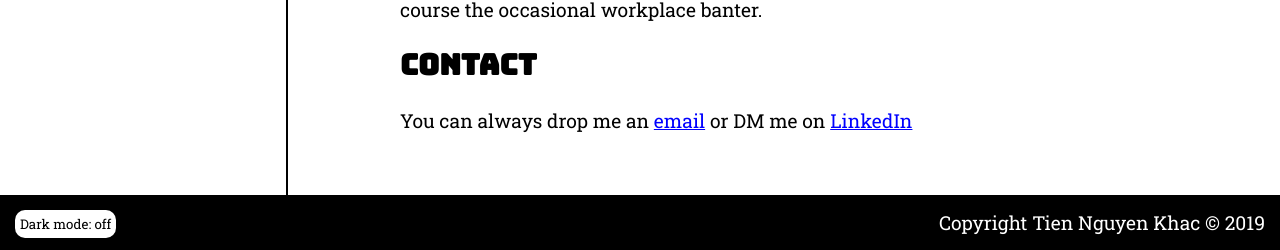
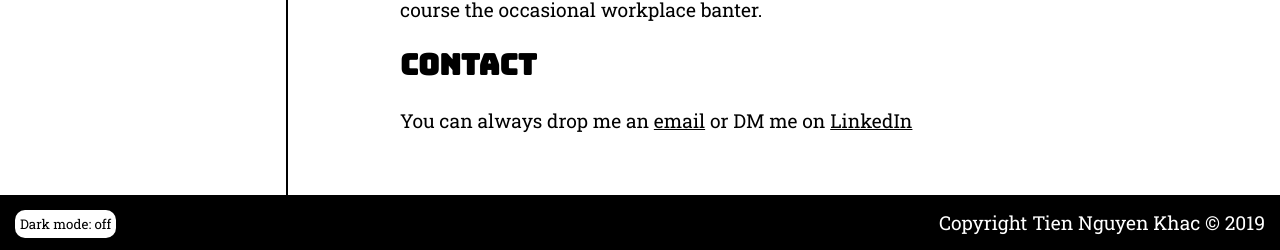
Before and after one commit to tien/tien.github.io, a Jekyll site: the page built from index.html, in a window 1280 px wide. Shown: the part 883-1133 px from the top of the page. Built offline with Jekyll 4.4.1, drawn with Linux system fonts in a browser that asks for light colours.

Commit message:
Have hyperlink use foreground color

```diff
--- a/_sass/main.scss
+++ b/_sass/main.scss
@@ -4,7 +4,6 @@ html {
   // Global variables
   --background-color: white;
   --foreground-color: black;
-  --hyper-link-color: blue;
 
   font-size: calc(1em + 0.25vw);
   font-family: "Roboto Slab", serif;
@@ -34,7 +33,7 @@ hr {
 }
 
 a {
-  color: var(--hyper-link-color);
+  color: var(--foreground-color);
 }
 
 button {
--- a/assets/js/index.js
+++ b/assets/js/index.js
@@ -15,14 +15,12 @@ const setDarkMode = bool => {
   if (bool) {
     document.documentElement.style.setProperty("--background-color", "black");
     document.documentElement.style.setProperty("--foreground-color", "white");
-    document.documentElement.style.setProperty("--hyper-link-color", "white");
     mainAvatar.style.setProperty("filter", "invert(1)");
     darkModeStateIndicator.textContent = "on";
     window.localStorage.setItem("darkMode", "true");
   } else {
     document.documentElement.style.setProperty("--background-color", "white");
     document.documentElement.style.setProperty("--foreground-color", "black");
-    document.documentElement.style.setProperty("--hyper-link-color", "blue");
     mainAvatar.style.setProperty("filter", "none");
     darkModeStateIndicator.textContent = "off";
     window.localStorage.setItem("darkMode", "false");
```
